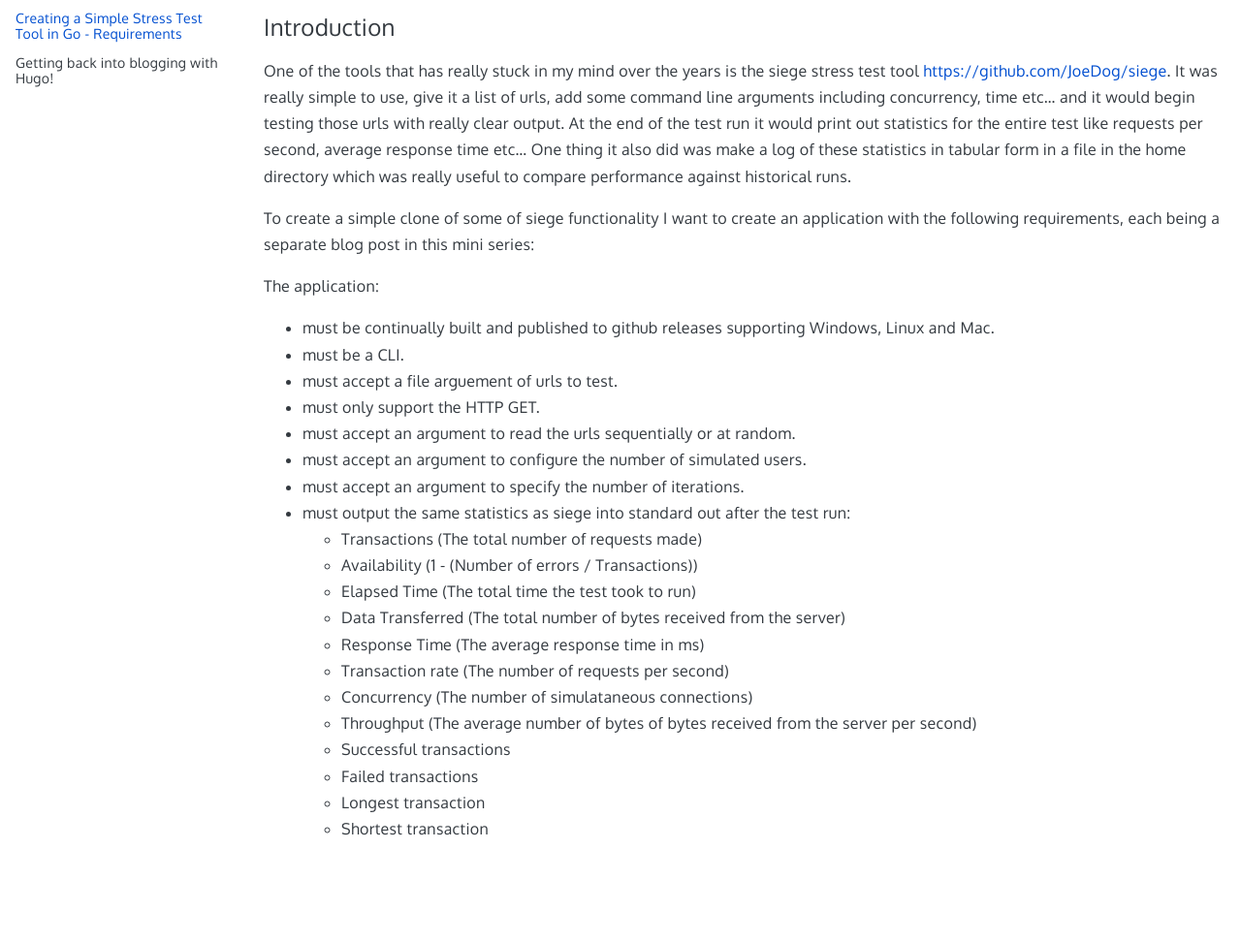
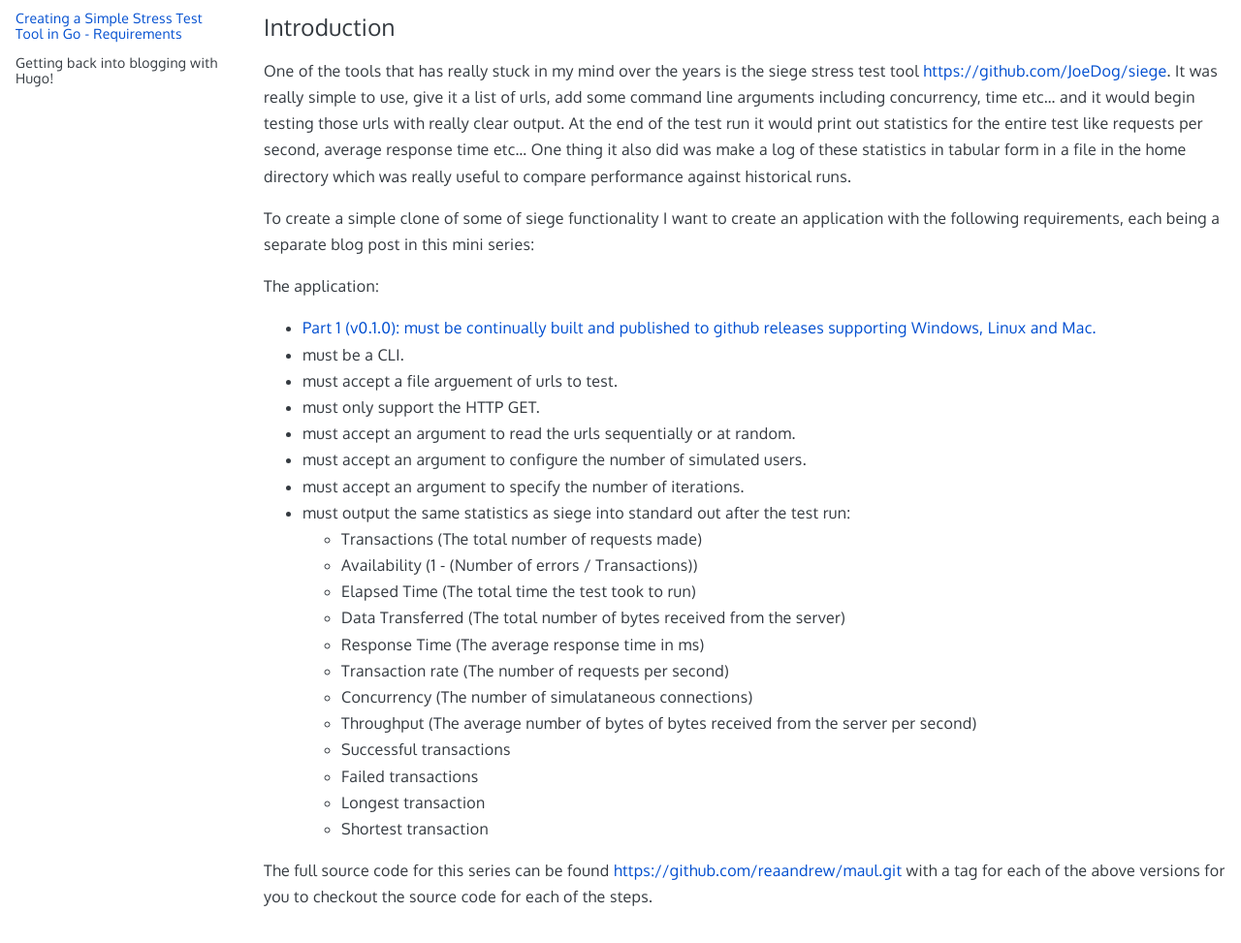
Before and after one commit to REAANDREW/reaandrew.github.io, a plain HTML site: page posts/creating-a-simple-stress-test-tool-in-go/index.html in a window 1280 px wide. Shown: the part 109-1082 px from the top of the page at 97% size. Before the commit the page ends 1026 px from the top, so only its background shows below. Drawn offline with Linux system fonts and the light colour scheme.

Commit message:
rebuilding site Mon Jun 10 20:17:25 UTC 2019

```diff
--- a/posts/creating-a-simple-stress-test-tool-in-go/index.html
+++ b/posts/creating-a-simple-stress-test-tool-in-go/index.html
@@ -168,7 +168,7 @@ https://github.com/alex-shpak/hugo-book
 <p>The application:</p>
 
 <ul>
-<li>must be continually built and published to github releases supporting Windows, Linux and Mac.</li>
+<li><a href="/posts/creating-a-simple-stress-test-tool-in-go-part-1/">Part 1 (v0.1.0): must be continually built and published to github releases supporting Windows, Linux and Mac.</a></li>
 <li>must be a CLI.</li>
 <li>must accept a file arguement of urls to test.</li>
 <li>must only support the HTTP GET.</li>
@@ -192,6 +192,8 @@ https://github.com/alex-shpak/hugo-book
 <li>Shortest transaction</li>
 </ul></li>
 </ul>
+
+<p>The full source code for this series can be found <a href="https://github.com/reaandrew/maul.git">https://github.com/reaandrew/maul.git</a> with a tag for each of the above versions for you to checkout the source code for each of the steps.</p>
 </article>
 
 
```
